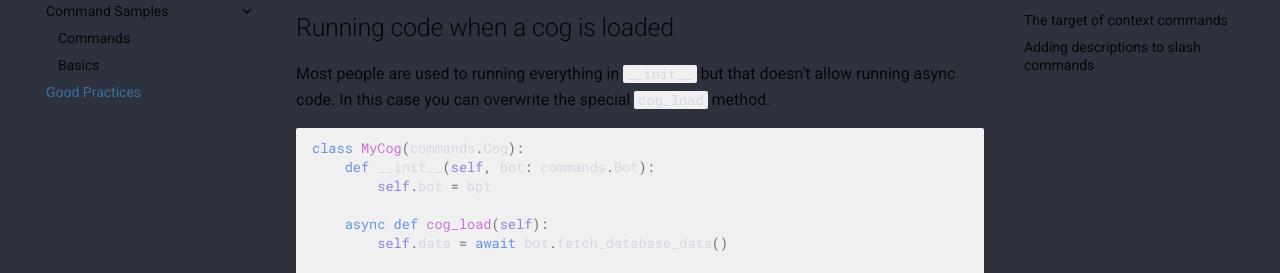
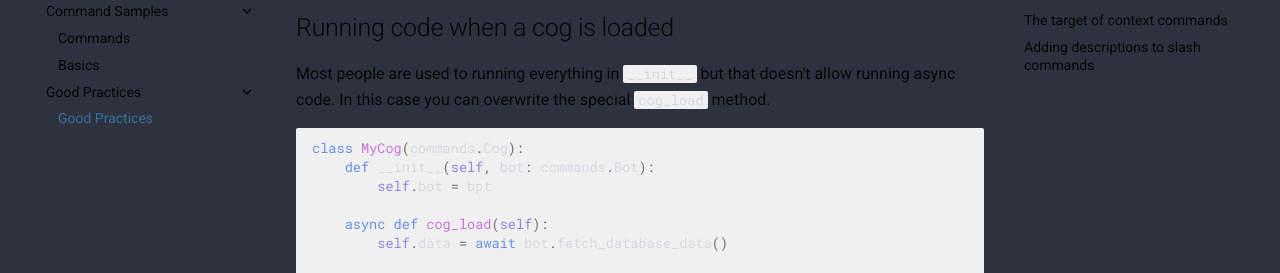
Before and after one commit to DisnakeDev/guide, an MkDocs documentation site: the page built from docs/good-practices/index.md, in a window 1280 px wide. Shown: the part 235-508 px from the top of the page. Built offline with MkDocs 1.6.1 and Material for MkDocs 9.7.7, drawn with Linux system fonts in a browser that asks for light colours; comment, search, counter and statistics services are not loaded.

Commit message:
`good-practices.md` - Change file/nav location.

```diff
--- a/mkdocs.yml
+++ b/mkdocs.yml
@@ -50,7 +50,8 @@ nav:
     - Command Samples:
         - commands/index.md
         - commands/basic.md
-    - good-practices.md
+    - Good Practices:
+        - good-practices/index.md
 
 extra_css:
     - stylesheets/extra.css
```
Also changed, not shown: docs/good-practices/index.md (renamed from docs/good-practices.md).
